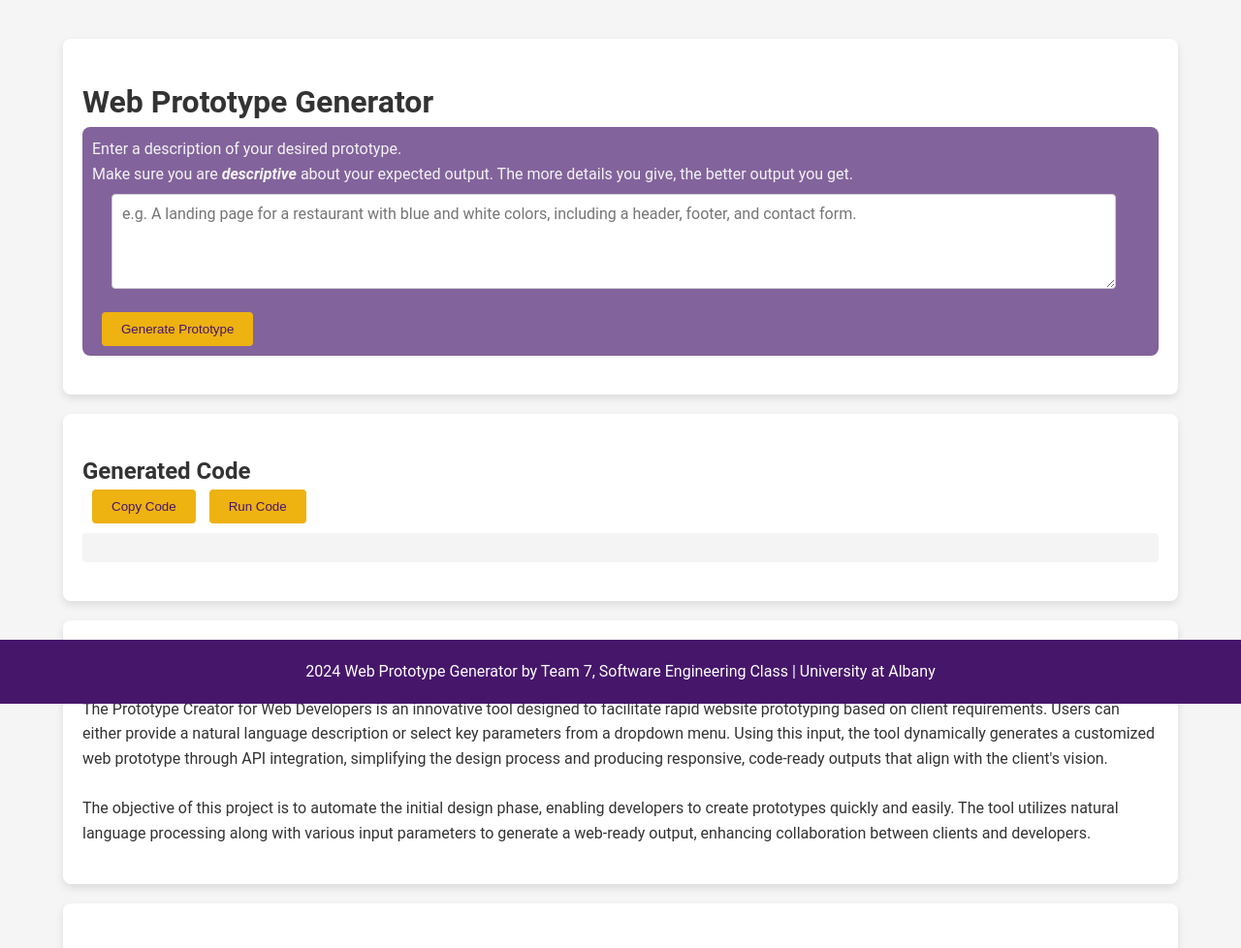
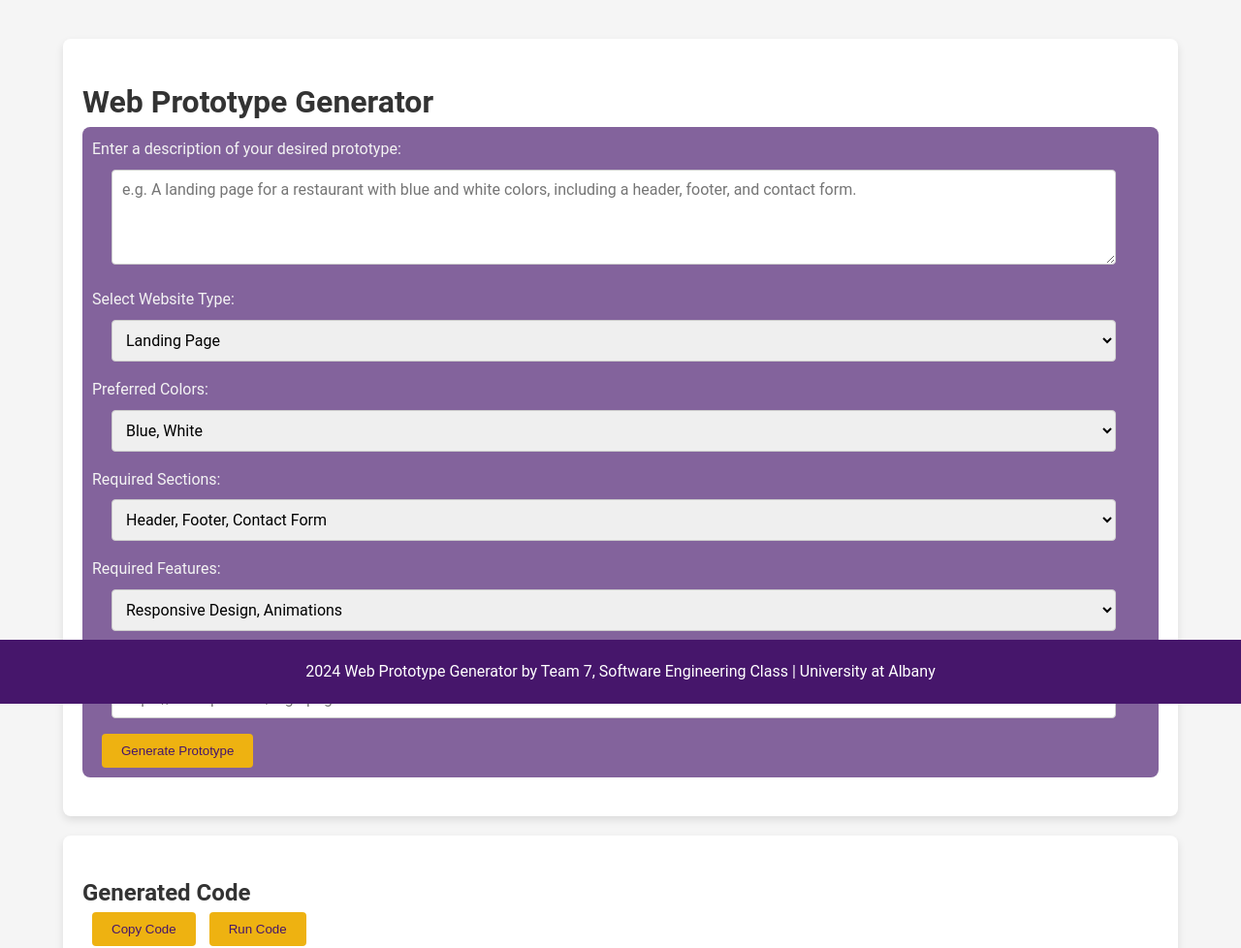
Before and after one commit to SaisatwikBiku/prototype-generator-for-web-dev, a Flask app: page / in a window 1280 px wide. Shown: the part 74-1052 px from the top of the page at 97% size. Run offline with Flask 3, Linux system fonts and the light colour scheme.

Commit message:
updated form page

```diff
--- a/app.py
+++ b/app.py
@@ -10,10 +10,7 @@ import logging
 # Initialize the Flask app
 app = Flask(__name__)
 
-# Configure Gemini API with environment variables for security
-genai.configure(api_key=os.getenv('AIzaSyCZbyF-hRHTxcoiCpKMAMpqZSTsgR68BDo'))
-
-# Unsplash API Access Key (also stored as environment variable)
+genai.configure(api_key='AIzaSyBlz1KHvma3-tfMXXemw9rYLsF-i4-EwKw')
 UNSPLASH_ACCESS_KEY = os.getenv('DLuEnJUi2bDtoz2AD3GzcjH382l8_3VwPX75lMXrsT0')
 
 # Download NLTK resources if not already downloaded
@@ -54,8 +51,8 @@ def fetch_images(keywords, num_images=3):
 
     return image_urls
 
-# Function to generate web prototype using Gemini API
-def generate_prototype(description):
+# Function to generate web prototype using Gemini API, including form responses in the prompt
+def generate_prototype(description, website_type, colors, sections, features, logo_url):
     try:
         # Extract relevant keywords from the user's description
         keywords = extract_keywords(description)
@@ -65,8 +62,18 @@ def generate_prototype(description):
         # Enhance the prompt to include the actual image URLs and define dimensions
         images_html = "".join([f'<img src="{url}" alt="{keywords}" style="width:100%; height:auto;">' for url in image_urls])
 
-        improved_prompt = f"""
-        You are an expert web developer assistant. Your task is to generate fully executable HTML, CSS, and JavaScript code based on the following description: {description}.
+        # Generate the structured prompt based on the user's input
+        structured_prompt = f"""
+        You are an expert web developer assistant. Your task is to generate fully executable HTML, CSS, and JavaScript code based on the following requirements:
+
+        - Website type: {website_type}
+        - Colors: {colors}
+        - Sections: {sections}
+        - Features: {features}
+        - Logo URL: {logo_url if logo_url else "No logo provided"}
+        - Description of the website: {description}
+
+        Analyse the requirements and study the Description carefully to provide desired output to your client.
 
         The output must include:
         1. A complete and structured HTML document with sections such as <head>, <body>, and semantic tags like <header>, <section>, <footer>.
@@ -79,7 +86,7 @@ def generate_prototype(description):
         7. The generated page should have a clear navigation bar at the top, sections based on the content provided, and a footer. Ensure the page has proper spacing, margins, and padding for a balanced look.
         8. Ensure good typography with appropriate font sizes, line heights, and weights. Use a Google font like 'Roboto' or 'Open Sans' for a modern look.
 
-        The response should only contain HTML code with CSS, and JavaScript embedded in it. No explanations or additional text are required. Output should be index.html file.
+        The response should only contain HTML code with CSS, and JavaScript embedded in it. No explanations or additional text are required. Output should be an index.html file.
         """
 
         generation_config = {
@@ -90,13 +97,13 @@ def generate_prototype(description):
             "response_mime_type": "text/plain",
         }
 
-        # Generate the web prototype based on the description using the Gemini API
+        # Generate the web prototype based on the structured prompt using the Gemini API
         chat_session = genai.GenerativeModel(
             model_name="gemini-1.5-flash",
             generation_config=generation_config,
         ).start_chat(
             history=[
-                {"role": "user", "parts": [improved_prompt]}
+                {"role": "user", "parts": [structured_prompt]}
             ]
         )
 
@@ -114,16 +121,21 @@ def index():
 @app.route('/generate-prototype', methods=['POST'])
 def generate_prototype_route():
     description = request.form.get('description')
+    website_type = request.form.get('website_type')
+    colors = request.form.get('colors')
+    sections = request.form.get('sections')
+    features = request.form.get('features')
+    logo_url = request.form.get('logo_url')
 
-    # Generate the prototype using the description
+    # Generate the prototype using the form responses
     try:
-        generated_code = generate_prototype(description)
+        generated_code = generate_prototype(description, website_type, colors, sections, features, logo_url)
         return jsonify({"generated_code": generated_code})
     except Exception as e:
         logger.error(f"Error in /generate-prototype: {e}")
         return jsonify({"error": str(e)}), 500
 
 if __name__ == '__main__':
-    # Set the port dynamically with fallback to 5005
+    # Set the port dynamically with fallback to 5002
     port = int(os.getenv("PORT", 5002))
     app.run(debug=True, port=port)
--- a/static/script.js
+++ b/static/script.js
@@ -1,13 +1,38 @@
+// Function to show/hide custom input fields based on dropdown selection
+function showCustomInput(dropdown, customInputId) {
+    const customInputField = document.getElementById(customInputId);
+    if (dropdown.value === 'custom') {
+        customInputField.style.display = 'block';
+    } else {
+        customInputField.style.display = 'none';
+    }
+}
+
 // Form submission to generate prototype
 document.getElementById('prototypeForm').addEventListener('submit', function(event) {
     event.preventDefault();
 
     const description = document.getElementById('description').value;
+    const websiteType = document.getElementById('website-type').value;
+    const websiteTypeCustom = document.getElementById('website-type-custom').value;
+    const colors = document.getElementById('colors').value;
+    const colorsCustom = document.getElementById('colors-custom').value;
+    const sections = document.getElementById('sections').value;
+    const sectionsCustom = document.getElementById('sections-custom').value;
+    const features = document.getElementById('features').value;
+    const featuresCustom = document.getElementById('features-custom').value;
+    const logoUrl = document.getElementById('logo-url').value;
     const loadingSpinner = document.getElementById('loading-spinner');
     const generatedCodePre = document.getElementById('generated-code-pre');
 
-    if (!description) {
-        alert('Please enter a description.');
+    // Construct the full prompt using either custom inputs or selected options
+    const finalWebsiteType = websiteType === 'custom' ? websiteTypeCustom : websiteType;
+    const finalColors = colors === 'custom' ? colorsCustom : colors;
+    const finalSections = sections === 'custom' ? sectionsCustom : sections;
+    const finalFeatures = features === 'custom' ? featuresCustom : features;
+
+    if (!description || !finalWebsiteType || !finalColors || !finalSections || !finalFeatures) {
+        alert('Please complete all the required fields.');
         return;
     }
 
@@ -15,14 +40,19 @@ document.getElementById('prototypeForm').addEventListener('submit', function(eve
     loadingSpinner.style.display = 'inline-block';
     loadingSpinner.innerHTML = '<div class="spinner"></div>';
 
-    // Send description to backend and fetch the generated prototype
+    // Send the form data to the backend for generating the prototype
     fetch('/generate-prototype', {
         method: 'POST',
         headers: {
             'Content-Type': 'application/x-www-form-urlencoded',
         },
         body: new URLSearchParams({
-            'description': description
+            'description': description,
+            'website_type': finalWebsiteType,
+            'colors': finalColors,
+            'sections': finalSections,
+            'features': finalFeatures,
+            'logo_url': logoUrl
         })
     })
     .then(response => {
--- a/static/styles.css
+++ b/static/styles.css
@@ -111,7 +111,7 @@ nav ul li a:focus {
     border-radius: 8px;
 }
 
-textarea {
+textarea, select, input {
     width: 95%;
     padding: 10px;
     margin-top: 8px;
@@ -122,6 +122,16 @@ textarea {
     border-radius: 4px;
     font-family: 'Roboto', sans-serif;
     font-size: 16px;
+}
+
+/* Custom Input Fields (hidden by default) */
+input[type="text"], input[type="url"] {
+    display: block;
+}
+
+input[type="text"][style="display:none;"],
+input[type="url"][style="display:none;"] {
+    display: none;
 }
 
 /* Normal Mode Button Styles */
--- a/templates/index.html
+++ b/templates/index.html
@@ -31,8 +31,56 @@
             <h1>Web Prototype Generator</h1>
             <div class="sub-section">
                 <form id="prototypeForm">
-                    <label for="description">Enter a description of your desired prototype. <br>Make sure you are <i><b>descriptive</b></i> about your expected output. The more details you give, the better output you get.</label>
+                    <!-- Natural Language Description -->
+                    <label for="description">Enter a description of your desired prototype:</label>
                     <textarea id="description" name="description" rows="4" placeholder="e.g. A landing page for a restaurant with blue and white colors, including a header, footer, and contact form."></textarea>
+
+                    <!-- Website Type Dropdown -->
+                    <label for="website-type">Select Website Type:</label>
+                    <select id="website-type" name="website-type" onchange="showCustomInput(this, 'website-type-custom')">
+                        <option value="landing page">Landing Page</option>
+                        <option value="portfolio">Portfolio</option>
+                        <option value="e-commerce">E-Commerce</option>
+                        <option value="blog">Blog</option>
+                        <option value="custom">Custom Input</option>
+                    </select>
+                    <input type="text" id="website-type-custom" name="website-type-custom" placeholder="Enter custom website type" style="display:none;">
+
+                    <!-- Preferred Colors Dropdown -->
+                    <label for="colors">Preferred Colors:</label>
+                    <select id="colors" name="colors" onchange="showCustomInput(this, 'colors-custom')">
+                        <option value="blue, white">Blue, White</option>
+                        <option value="black, gold">Black, Gold</option>
+                        <option value="red, white">Red, White</option>
+                        <option value="custom">Custom Input</option>
+                    </select>
+                    <input type="text" id="colors-custom" name="colors-custom" placeholder="Enter custom colors" style="display:none;">
+
+                    <!-- Sections Dropdown -->
+                    <label for="sections">Required Sections:</label>
+                    <select id="sections" name="sections" onchange="showCustomInput(this, 'sections-custom')">
+                        <option value="header, footer, contact form">Header, Footer, Contact Form</option>
+                        <option value="header, gallery, footer">Header, Gallery, Footer</option>
+                        <option value="hero, services, footer">Hero, Services, Footer</option>
+                        <option value="custom">Custom Input</option>
+                    </select>
+                    <input type="text" id="sections-custom" name="sections-custom" placeholder="Enter custom sections" style="display:none;">
+
+                    <!-- Features Dropdown -->
+                    <label for="features">Required Features:</label>
+                    <select id="features" name="features" onchange="showCustomInput(this, 'features-custom')">
+                        <option value="responsive design, animations">Responsive Design, Animations</option>
+                        <option value="SEO optimization, fast load time">SEO Optimization, Fast Load Time</option>
+                        <option value="image gallery, contact form">Image Gallery, Contact Form</option>
+                        <option value="custom">Custom Input</option>
+                    </select>
+                    <input type="text" id="features-custom" name="features-custom" placeholder="Enter custom features" style="display:none;">
+
+                    <!-- Logo URL -->
+                    <label for="logo-url">Logo URL (optional):</label>
+                    <input type="url" id="logo-url" name="logo-url" placeholder="https://example.com/logo.png">
+
+                    <!-- Generate Button -->
                     <button type="submit" class="btn">Generate Prototype</button>
                     <div class="loading-spinner" id="loading-spinner"></div>
                 </form>
```
